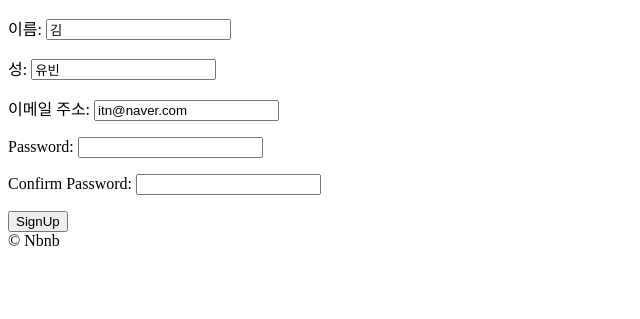
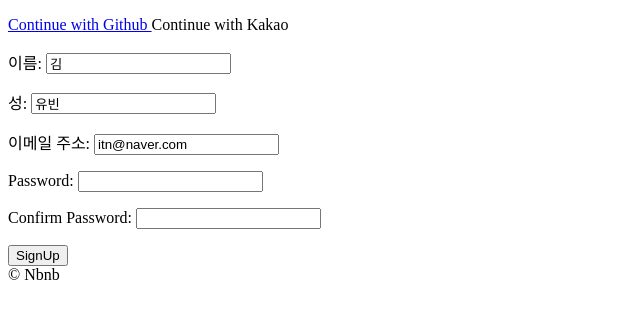
Before and after one commit to BunnnyBin/airbnb-clone, a Django app: page /users/signup/ in a window 1280 px wide. Shown: the part 78-397 px from the top of the page, without its empty margins (0-640 px from the left). Run offline with Django 3.2, Linux system fonts and the light colour scheme.

Commit message:
#17.0 Github Login part One

```diff
--- /dev/null
+++ b/templates/partial/social_login.html
@@ -0,0 +1,9 @@
+<div>
+    <a href="{% url 'users:github-login' %}">
+        Continue with Github
+    </a>
+
+    <a>
+        Continue with Kakao
+    </a>
+</div>
--- a/templates/users/login.html
+++ b/templates/users/login.html
@@ -8,6 +8,8 @@
 {% endblock %}
 
 {% block content %}
+    {% include 'partial/social_login.html' %}
+
     <form method="POST" action="{% url "users:login" %}">
         {% csrf_token %}
         {{ form.as_p }}
--- a/templates/users/signup.html
+++ b/templates/users/signup.html
@@ -8,6 +8,8 @@
 {% endblock %}
 
 {% block content %}
+    {% include 'partial/social_login.html' %}
+
     <form method="POST" action="{% url "users:signup" %}">
         {% csrf_token %}
         {{ form.as_p }}
--- a/users/urls.py
+++ b/users/urls.py
@@ -5,7 +5,9 @@ app_name = "users"
 
 urlpatterns = [
     path("login/", views.LoginView.as_view(), name="login"),
+    path("login/github", views.github_login, name="github-login"),
+    path("login/github/callback", views.github_callback, name="github-callback"),
     path("logout/", views.log_out, name="logout"),
     path("signup/", views.SignUpView.as_view(), name="signup"),
-    path("verify/<str:key>",views.complete_verification, name="complete-verification")
+    path("verify/<str:key>", views.complete_verification, name="complete-verification"),
 ]
--- a/users/views.py
+++ b/users/views.py
@@ -1,3 +1,4 @@
+import os
 from django.shortcuts import render, redirect, reverse
 from django.urls import reverse_lazy
 from django.views import View
@@ -73,3 +74,11 @@ def complete_verification(request, key): # url.py의 <str:key>와 일치한 이
         #todo : add error message
         pass
     return redirect(reverse("core:home"))
+
+def github_login(request):
+    client_id = os.environ.get("GH_ID")
+    redirect_uri = "http://127.0.0.1:8000/users/login/github/callback"
+    return redirect(f"https://github.com/login/oauth/authorize?client_id={client_id}&redirect_uri={redirect_uri}&scope=read:user")
+
+def github_callback(request):
+    pass
```
